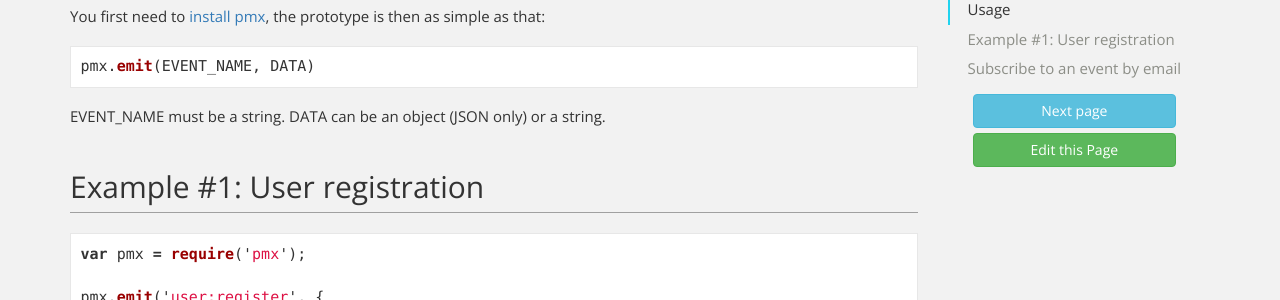
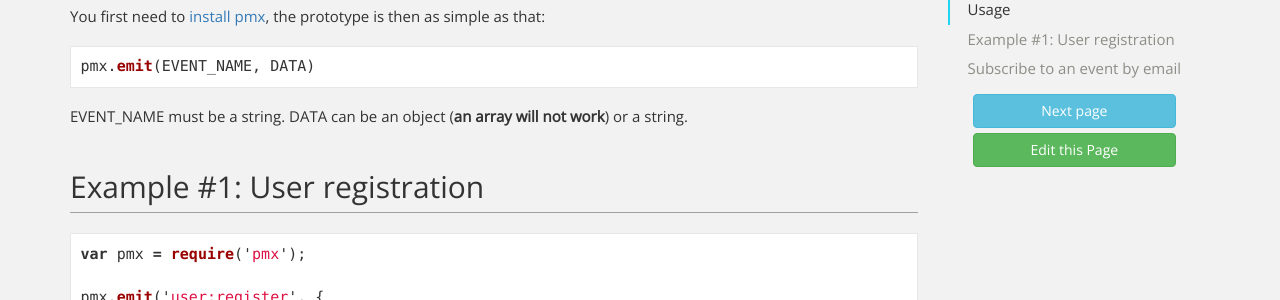
Before and after one commit to keymetrics/keymetrics.github.io, a Jekyll site: the page built from docs/keymetrics/events.md, in a window 1280 px wide and 900 px high, scrolled down 919 px. Shown: the part 154-454 px from the top of the window. Built offline with Jekyll 4.4.1, drawn with Linux system fonts in a browser that asks for light colours; nearby versions of some CDN libraries; a script that is not in the unit is left out; comment, search, counter and statistics services are not loaded.

Commit message:
Update events.md

````diff
--- a/docs/keymetrics/events.md
+++ b/docs/keymetrics/events.md
@@ -26,7 +26,7 @@ pmx.emit(EVENT_NAME, DATA)
 ```
 
 EVENT_NAME must be a string.
-DATA can be an object (JSON only) or a string.
+DATA can be an object (**an array will not work**) or a string.
 
 ## Example #1: User registration
 
````
